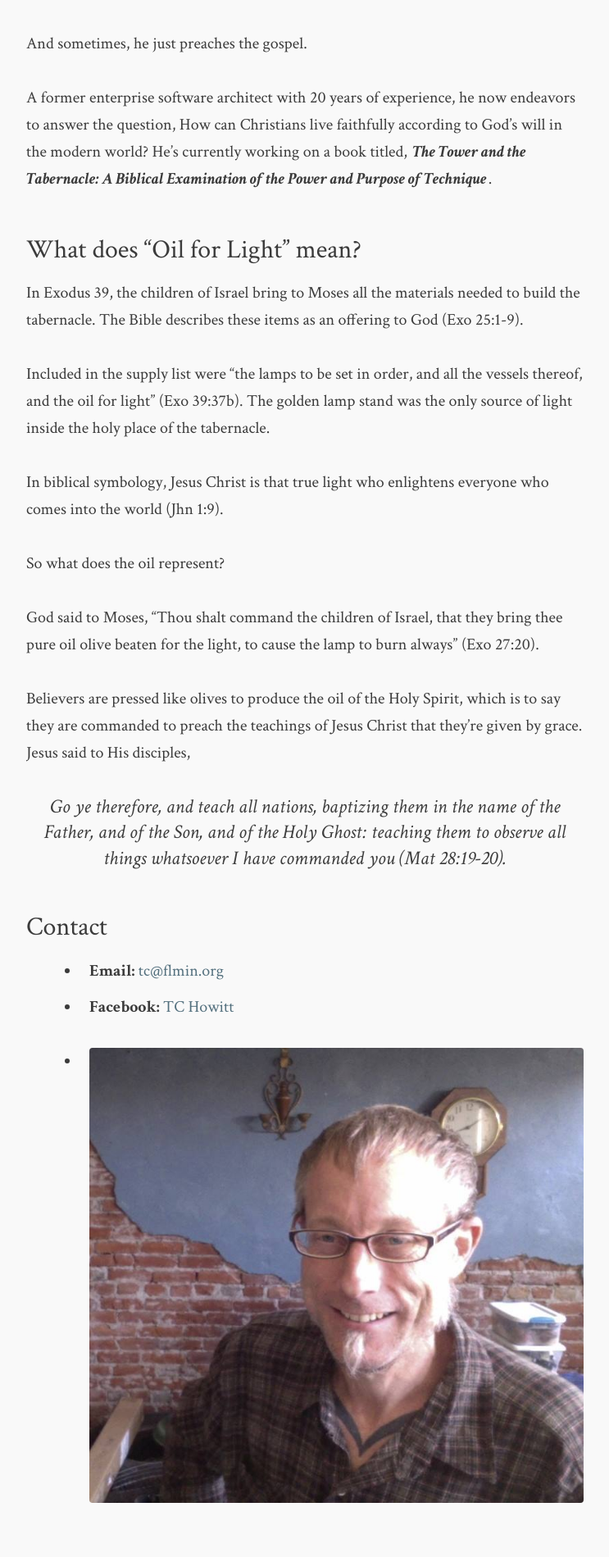
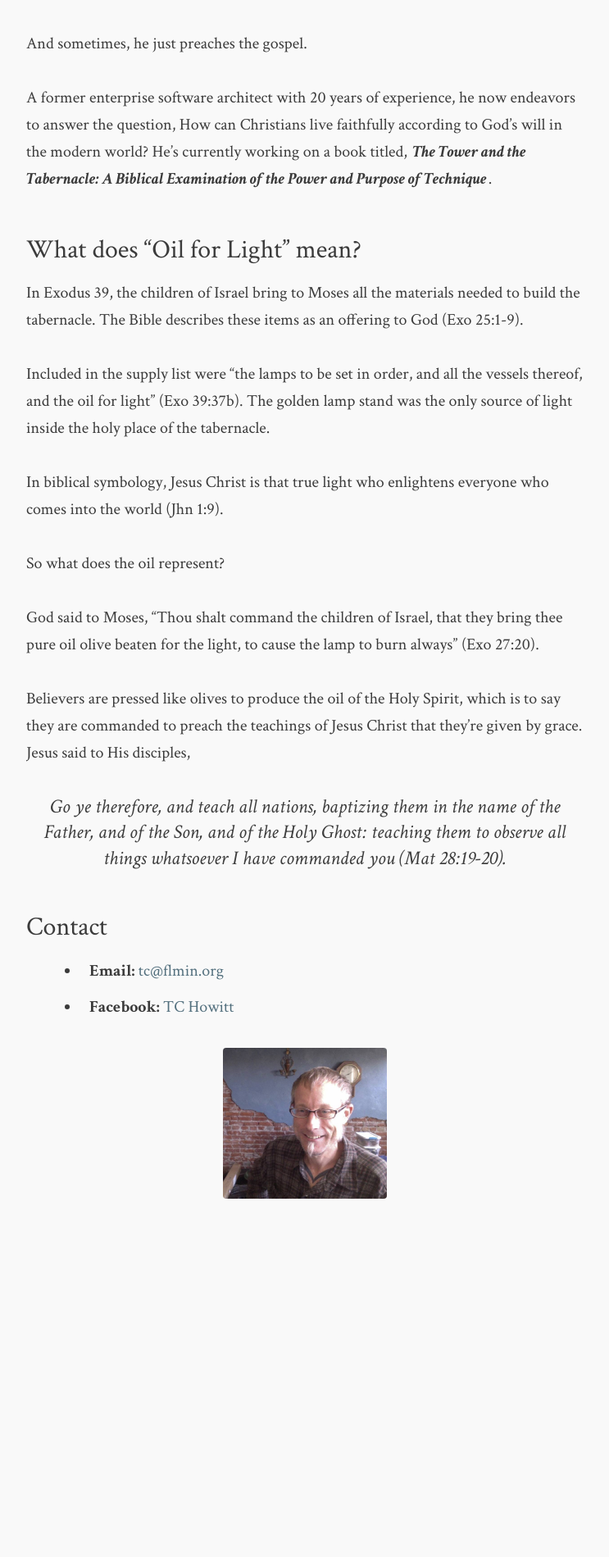
Before and after one commit to flashlightministries/oilforlight, a Jekyll site: the page built from about.md, in a window 1280 px wide. Shown: the part 977-2876 px from the top of the page at 82% size, without its empty margins (268-1011 px from the left). Built offline with Jekyll 4.4.1, drawn with Linux system fonts in a browser that asks for light colours; nearby versions of some CDN libraries; after the commit the page ends 2505 px from its top, so only the background shows below that.

Commit message:
Update about.md

```diff
--- a/about.md
+++ b/about.md
@@ -34,4 +34,5 @@ Believers are pressed like olives to produce the oil of the Holy Spirit, which i
 
   * **Email:** [tc@flmin.org](mailto:tc@flmin.org){:target="_blank"}
   * **Facebook:** [TC Howitt](http://facebook.com/whirlingvortices){:target="_blank"}
-  * ![](http://oilforlight.com/images/profile.jpg)
+
+  <img src="http://oilforlight.com/images/profile.jpg" style="width: 200px;"/>
```
